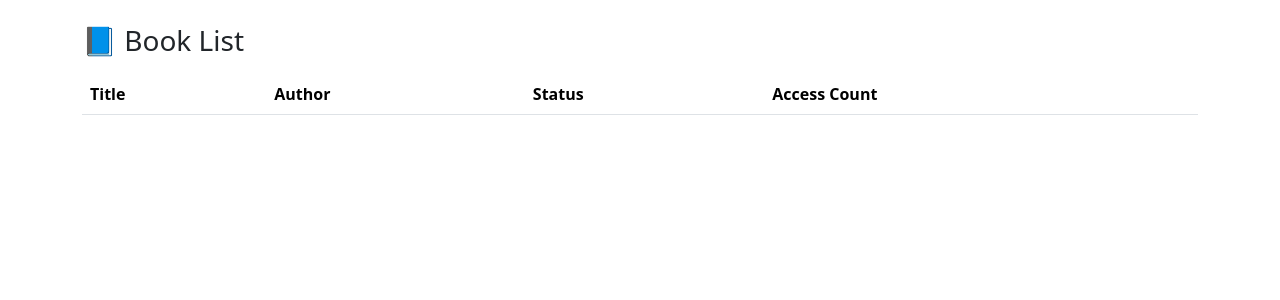
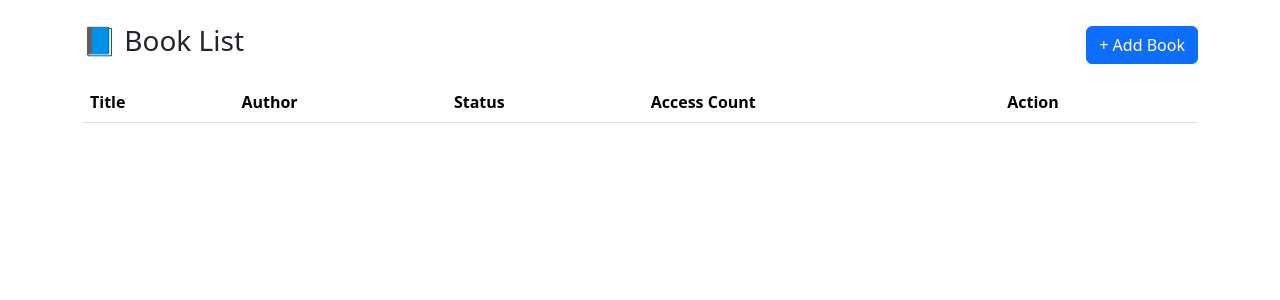
Before and after one commit to Dharanish-2006/Library-management-system, a Django app: page /books/ in a window 1280 px wide. Shown: the part 56-356 px from the top of the page. Run offline with Django 5.2, Linux system fonts and the light colour scheme; the visitor is signed in with stand-in values (Sample User, id 1); data that the repository does not hold is empty.

Commit message:
final update

```diff
--- a/LibApp/models.py
+++ b/LibApp/models.py
@@ -2,9 +2,7 @@ from django.db import models
 from django.contrib.auth.models import User
 from django.utils import timezone
 
-# -------------------------------------------------------------------
-# 🧑‍💼 USER PROFILE (Defines role: Student / Librarian)
-# -------------------------------------------------------------------
+
 class Profile(models.Model):
     ROLE_CHOICES = [
         ('student', 'Student'),
@@ -18,9 +16,7 @@ class Profile(models.Model):
         return f"{self.user.username} ({self.role})"
 
 
-# -------------------------------------------------------------------
-# 📚 BOOK MODEL
-# -------------------------------------------------------------------
+
 class Book(models.Model):
     STATUS_CHOICES = [
         ('available', 'Available'),
@@ -71,17 +67,3 @@ class IssuedBook(models.Model):
             delta = (timezone.now().date() - self.return_date).days
             self.fine_amount = delta * 1.0
             self.save()
-
-
-# -------------------------------------------------------------------
-# 🔔 SIGNAL — Auto-create Profile when User is created
-# -------------------------------------------------------------------
-from django.db.models.signals import post_save
-from django.dispatch import receiver
-
-@receiver(post_save, sender=User)
-def create_or_update_user_profile(sender, instance, created, **kwargs):
-    if created:
-        Profile.objects.create(user=instance)
-    else:
-        instance.profile.save()
--- a/LibApp/signals.py
+++ b/LibApp/signals.py
@@ -1,17 +1,18 @@
 from django.db.models.signals import post_save
 from django.dispatch import receiver
 from django.contrib.auth.models import User
-from .models import Profile
+from .models import *
 
 
 @receiver(post_save, sender=User)
 def create_user_profile(sender, instance, created, **kwargs):
-    """Automatically create a Profile for every new user."""
+    """Create a Profile only when new User is created."""
     if created:
         Profile.objects.create(user=instance)
 
 
 @receiver(post_save, sender=User)
 def save_user_profile(sender, instance, **kwargs):
-    """Ensure the user's Profile is always saved when the User is updated."""
-    instance.profile.save()
+    """Save Profile whenever User is saved."""
+    if hasattr(instance, "profile"):
+        instance.profile.save()
--- a/LibApp/templates/book_add.html
+++ b/LibApp/templates/book_add.html
@@ -29,7 +29,7 @@
 
     <div class="text-center">
       <button type="submit" class="btn btn-primary px-4">Add Book</button>
-      <a href="{% url 'book_list' %}" class="btn btn-secondary px-4 ms-2">Cancel</a>
+      <a href="{% url 'LibApp:book_list' %}" class="btn btn-secondary px-4 ms-2">Cancel</a>
     </div>
   </form>
 </div>
--- a/LibApp/templates/book_detail.html
+++ b/LibApp/templates/book_detail.html
@@ -9,5 +9,5 @@
   <li class="list-group-item"><strong>Access Count:</strong> {{ book.access_count }}</li>
   <li class="list-group-item"><strong>Recycle Status:</strong> {{ book.recycle_status }}</li>
 </ul>
-<a href="{% url 'library_app:book_list' %}" class="btn btn-secondary">Back</a>
+<a href="{% url 'LibApp:book_list' %}" class="btn btn-secondary">Back</a>
 {% endblock %}
--- a/LibApp/templates/book_list.html
+++ b/LibApp/templates/book_list.html
@@ -1,9 +1,20 @@
 {% extends "base.html" %}
 {% block content %}
-<h3>📘 Book List</h3>
+
+<div class="d-flex justify-content-between align-items-center">
+    <h3>📘 Book List</h3>
+    <a href="{% url 'LibApp:add_book' %}" class="btn btn-primary">+ Add Book</a>
+</div>
+
 <table class="table table-striped mt-3">
   <thead>
-    <tr><th>Title</th><th>Author</th><th>Status</th><th>Access Count</th></tr>
+    <tr>
+      <th>Title</th>
+      <th>Author</th>
+      <th>Status</th>
+      <th>Access Count</th>
+      <th>Action</th>
+    </tr>
   </thead>
   <tbody>
     {% for book in books %}
@@ -12,8 +23,12 @@
       <td>{{ book.author }}</td>
       <td>{{ book.status }}</td>
       <td>{{ book.access_count }}</td>
+      <td>
+        <a href="{% url 'LibApp:book_detail' book.id %}" class="btn btn-sm btn-info">View</a>
+      </td>
     </tr>
     {% endfor %}
   </tbody>
 </table>
+
 {% endblock %}
--- a/LibApp/templates/dashboard_student.html
+++ b/LibApp/templates/dashboard_student.html
@@ -10,7 +10,7 @@
     {% for book in books %}
       <li class="list-group-item d-flex justify-content-between align-items-center">
         {{ book.title }}
-        <a href="{% url 'book_detail' book.pk %}" class="btn btn-sm btn-primary">View Details</a>
+        <a href="{% url 'LibApp:book_detail' book.pk %}" class="btn btn-sm btn-primary">View Details</a>
       </li>
     {% empty %}
       <li class="list-group-item">No books available.</li>
--- a/LibApp/templates/reports_dashboard.html
+++ b/LibApp/templates/reports_dashboard.html
@@ -128,7 +128,7 @@
   </div>
 
   <div class="text-center">
-    <a href="/" class="btn btn-secondary px-4">⬅ Back to Dashboard</a>
+    <a href="/dashboard" class="btn btn-secondary px-4">⬅ Back to Dashboard</a>
   </div>
 </div>
 {% endblock %}
--- a/LibApp/views.py
+++ b/LibApp/views.py
@@ -7,10 +7,6 @@ from .models import Book, Student, IssuedBook, Profile
 from .forms import BookForm, IssueForm, ReturnForm
 from django.db.models import Sum
 
-
-# -------------------------------------------------------------------
-# 🔐 LOGIN
-# -------------------------------------------------------------------
 def login_view(request):
     if request.method == "POST":
         username = request.POST.get("username")
@@ -21,22 +17,18 @@ def login_view(request):
             login(request, user)
             role = user.profile.role
             messages.success(request, f"Welcome {username}! Logged in as {role.capitalize()}.")
-            return redirect("LibApp:dashboard")  # ✅ Fixed namespace
+            return redirect("LibApp:dashboard")
         else:
             messages.error(request, "Invalid username or password.")
     return render(request, "login.html")
 
-
-# -------------------------------------------------------------------
-# 🆕 SIGNUP
-# -------------------------------------------------------------------
 def signup_view(request):
     if request.method == "POST":
         username = request.POST.get("username")
         email = request.POST.get("email")
         password1 = request.POST.get("password1")
         password2 = request.POST.get("password2")
-        role = request.POST.get("role")
+        r = request.POST.get("role")
 
         if password1 != password2:
             messages.error(request, "Passwords do not match.")
@@ -48,31 +40,30 @@ def signup_view(request):
 
         user = User.objects.create_user(username=username, email=email, password=password1)
 
-        # ✅ Make sure profile exists and set correct role
         profile = Profile.objects.get(user=user)
-        profile.role = role
+        profile.role = r
         profile.save()
 
-        messages.success(request, "Account created successfully! Please log in.")
+        if r == "student":
+            Student.objects.create(
+                user=user,
+                roll_no=f"STU{user.id}",
+                email=email
+            )
+
+        messages.success(request, f"Account created successfully as {r}. Please log in.")
         return redirect("LibApp:login")
 
     return redirect("LibApp:login")
 
 
 
-# -------------------------------------------------------------------
-# 🚪 LOGOUT
-# -------------------------------------------------------------------
 @login_required
 def logout_view(request):
     logout(request)
     messages.success(request, "Logged out successfully.")
-    return redirect("LibApp:login")  # ✅ Fixed
+    return redirect("LibApp:login")
 
-
-# -------------------------------------------------------------------
-# 🏠 DASHBOARD
-# -------------------------------------------------------------------
 @login_required
 def dashboard(request):
     role = request.user.profile.role
@@ -86,10 +77,6 @@ def dashboard(request):
         messages.error(request, "Invalid user role.")
         return redirect("LibApp:logout")
 
-
-# -------------------------------------------------------------------
-# 📚 BOOK MANAGEMENT
-# -------------------------------------------------------------------
 @login_required
 def book_list(request):
     books = Book.objects.all()
@@ -99,7 +86,6 @@ def book_list(request):
 @login_required
 def book_detail(request, pk):
     book = get_object_or_404(Book, pk=pk)
-    book.access_count += 1
     book.save()
     return render(request, "book_detail.html", {"book": book})
 
@@ -108,14 +94,14 @@ def book_detail(request, pk):
 def add_book(request):
     if request.user.profile.role != "librarian":
         messages.error(request, "Only librarians can add books.")
-        return redirect("LibApp:dashboard")  # ✅ Fixed
+        return redirect("LibApp:dashboard")
 
     if request.method == "POST":
         form = BookForm(request.POST)
         if form.is_valid():
             form.save()
             messages.success(request, "Book added successfully!")
-            return redirect("LibApp:book_list")  # ✅ Fixed
+            return redirect("LibApp:book_list")
     else:
         form = BookForm()
 
@@ -126,59 +112,60 @@ def add_book(request):
 def student_list(request):
     if request.user.profile.role != "librarian":
         messages.error(request, "Access denied.")
-        return redirect("LibApp:dashboard")  # ✅ Fixed
+        return redirect("LibApp:dashboard")
 
     students = Student.objects.all()
     return render(request, "student_list.html", {"students": students})
 
-
-# -------------------------------------------------------------------
-# 📖 ISSUE & RETURN BOOKS (Librarian only)
-# -------------------------------------------------------------------
 @login_required
 def issue_book(request):
     if request.user.profile.role != "librarian":
         messages.error(request, "Only librarians can issue books.")
-        return redirect("LibApp:dashboard")  # ✅ Fixed
+        return redirect("LibApp:dashboard")
 
     if request.method == "POST":
         form = IssueForm(request.POST)
         if form.is_valid():
-            form.save()
+            issued_book = form.save(commit=False)
+            book = issued_book.book
+            book.access_count += 1
+            book.status = "issued"
+            book.save()
+
+            issued_book.save()
+
             messages.success(request, "Book issued successfully!")
-            return redirect("LibApp:book_list")  # ✅ Fixed
+            return redirect("LibApp:book_list")
     else:
         form = IssueForm()
 
     return render(request, "issue_form.html", {"form": form})
 
 
+
 @login_required
 def return_book(request):
     if request.user.profile.role != "librarian":
         messages.error(request, "Only librarians can return books.")
-        return redirect("LibApp:dashboard")  # ✅ Fixed
+        return redirect("LibApp:dashboard")
 
     if request.method == "POST":
         form = ReturnForm(request.POST)
         if form.is_valid():
             form.save()
             messages.success(request, "Book returned successfully!")
-            return redirect("LibApp:book_list")  # ✅ Fixed
+            return redirect("LibApp:book_list")
     else:
         form = ReturnForm()
 
     return render(request, "return_form.html", {"form": form})
 
 
-# -------------------------------------------------------------------
-# 📊 REPORTS
-# -------------------------------------------------------------------
 @login_required
 def reports_dashboard(request):
     if request.user.profile.role != "librarian":
         messages.error(request, "Access denied.")
-        return redirect("LibApp:dashboard")  # ✅ Fixed
+        return redirect("LibApp:dashboard")
 
     total_books = Book.objects.count()
     issued_books = IssuedBook.objects.count()
--- a/LibManagement/settings.py
+++ b/LibManagement/settings.py
@@ -29,7 +29,6 @@ ALLOWED_HOSTS = []
 
 
 # Application definition
-
 INSTALLED_APPS = [
     'django.contrib.admin',
     'django.contrib.auth',
@@ -37,7 +36,7 @@ INSTALLED_APPS = [
     'django.contrib.sessions',
     'django.contrib.messages',
     'django.contrib.staticfiles',
-    'LibApp',
+    'LibApp.apps.LibappConfig',
 ]
 
 MIDDLEWARE = [
```
Also changed, not shown: LibApp/templates/dashboard_librarian.html (+4 -4 lines), LibApp/templates/student_list.html (+23 -7 lines), db.sqlite3.
